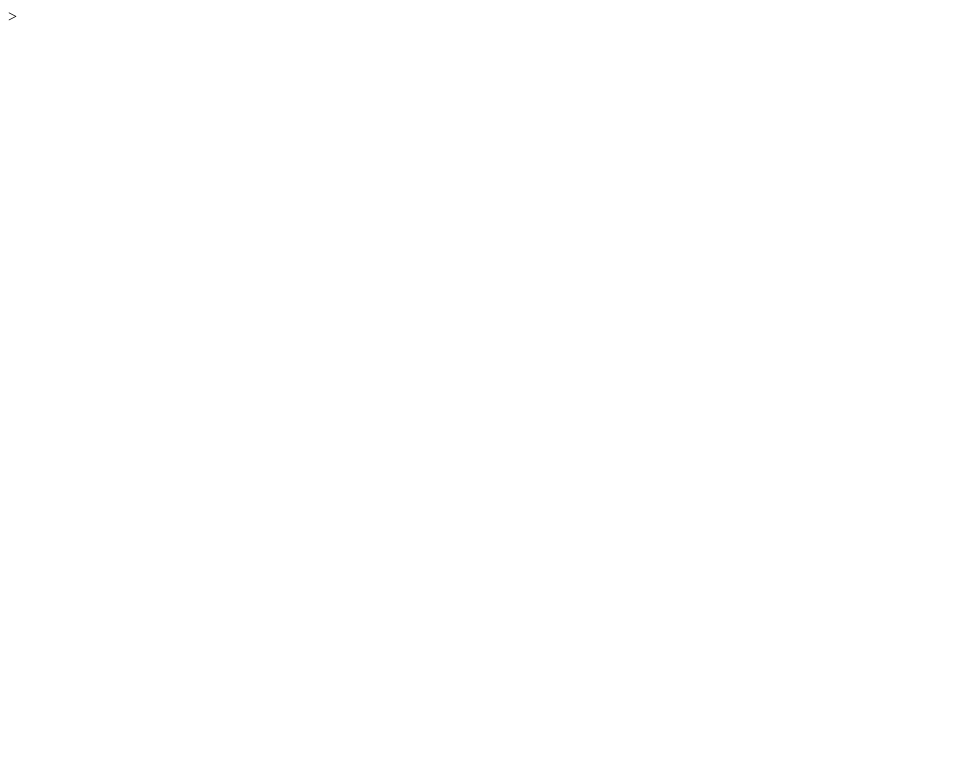
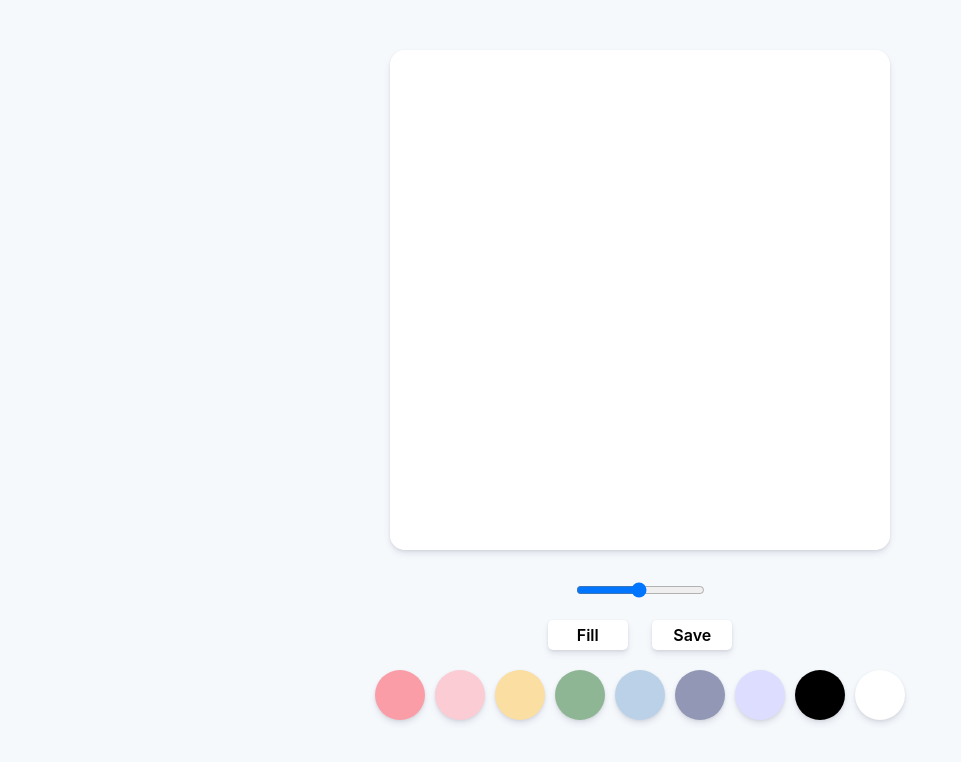
Before and after one commit to sjoleee/paintjs_recap, a plain HTML site: page index.html in a window 1280 px wide. Shown: the whole page, without its empty margins (0-961 px from the left). Drawn offline with Linux system fonts and the light colour scheme.

Commit message:
complete

```diff
--- a/app.js
+++ b/app.js
@@ -0,0 +1,103 @@
+const canvas = document.getElementById("jsCanvas");
+const ctx = canvas.getContext("2d");
+const colors = document.getElementsByClassName("jsColor");
+const range = document.getElementById("jsRange");
+const mode = document.getElementById("jsMode");
+const saveBtn = document.getElementById("jsSave");
+
+const INITIAL_COLOR = "#000000";
+const CANVAS_SIZE = 500;
+
+canvas.width = CANVAS_SIZE;
+canvas.height = CANVAS_SIZE;
+ctx.fillStyle = "white";
+ctx.fillRect(0, 0, CANVAS_SIZE, CANVAS_SIZE);
+ctx.strokeStyle = INITIAL_COLOR;
+ctx.lineWidth = 4;
+ctx.fillStyle = INITIAL_COLOR;
+
+let painting = false;
+let filling = false;
+
+function stopPainting(event) {
+  painting = false;
+}
+
+function startPainting(event) {
+  painting = true;
+}
+
+function onMouseMove(event) {
+  const x = event.offsetX;
+  const y = event.offsetY;
+  if (!painting) {
+    ctx.beginPath();
+    ctx.moveTo(x, y);
+  } else {
+    ctx.lineTo(x, y);
+    ctx.stroke();
+  }
+}
+
+function handleColorClick(event) {
+  const color = event.target.style.backgroundColor;
+  ctx.strokeStyle = color;
+  ctx.fillStyle = color;
+}
+
+function handleCanvasClick(event) {
+  if (filling) ctx.fillRect(0, 0, CANVAS_SIZE, CANVAS_SIZE);
+}
+
+function handleCM(event) {
+  event.preventDefault();
+}
+
+if (canvas) {
+  canvas.addEventListener("mousemove", onMouseMove);
+  canvas.addEventListener("mousedown", startPainting);
+  canvas.addEventListener("mouseup", stopPainting);
+  canvas.addEventListener("mouseleave", stopPainting);
+  canvas.addEventListener("click", handleCanvasClick);
+  canvas.addEventListener("contextmenu", handleCM);
+}
+
+Array.from(colors).forEach(
+  (color) => color,
+  addEventListener("click", handleColorClick)
+);
+
+function handleRangeChange(event) {
+  const size = event.target.value;
+  ctx.lineWidth = size;
+}
+
+if (range) {
+  range.addEventListener("input", handleRangeChange);
+}
+
+function handleModeClick(event) {
+  if (filling === true) {
+    filling = false;
+    mode.innerText = "Fill";
+  } else {
+    filling = true;
+    mode.innerText = "Paint";
+  }
+}
+
+if (mode) {
+  mode.addEventListener("click", handleModeClick);
+}
+
+function handleSaveClick(event) {
+  const image = canvas.toDataURL("image/png");
+  const link = document.createElement("a");
+  link.href = image;
+  link.download = "PaintJS";
+  link.click();
+}
+
+if (saveBtn) {
+  saveBtn.addEventListener("click", handleSaveClick);
+}
--- a/index.html
+++ b/index.html
@@ -2,17 +2,36 @@
 <html lang="en">
 
 <head>
-    <meta charset="UTF-8">
-    <meta http-equiv="X-UA-Compatible" content="IE=edge">
-    <meta name="viewport" content="width=device-width, initial-scale=1.0"> >
+    <meta charset="UTF-8" />
+    <meta http-equiv="X-UA-Compatible" content="IE=edge" />
+    <meta name="viewport" content="width=device-width, initial-scale=1.0" />
     <link rel="stylesheet" href="styles.css" />
     <title>PaintJS</title>
 </head>
 
 <body>
+    <canvas id="jsCanvas" class="canvas"></canvas>
+    <div class="controls">
+        <div class="controls__range">
+            <input type="range" id="jsRange" min="0.1" max="8" value="4" step="0.1" />
+        </div>
+        <div class="controls__btns">
+            <button id="jsMode">Fill</button>
+            <button id="jsSave">Save</button>
+        </div>
+        <div class="controls__colors" id="jsColors">
+            <div class="controls__color jsColor" style="background-color: #fb9da7"></div>
+            <div class="controls__color jsColor" style="background-color: #fcccd4"></div>
+            <div class="controls__color jsColor" style="background-color: #fbdea2"></div>
+            <div class="controls__color jsColor" style="background-color: #8eb695"></div>
+            <div class="controls__color jsColor" style="background-color: #bbd1e8"></div>
+            <div class="controls__color jsColor" style="background-color: #9197b5"></div>
+            <div class="controls__color jsColor" style="background-color: #ddddff"></div>
+            <div class="controls__color jsColor" style="background-color: black"></div>
+            <div class="controls__color jsColor" style="background-color: white"></div>
+        </div>
+    </div>
     <script src="app.js"></script>
-    </script>
-
 </body>
 
 </html>
--- /dev/null
+++ b/reset.css
@@ -0,0 +1,137 @@
+/* http://meyerweb.com/eric/tools/css/reset/
+   v2.0 | 20110126
+   License: none (public domain)
+*/
+
+html,
+body,
+div,
+span,
+applet,
+object,
+iframe,
+h1,
+h2,
+h3,
+h4,
+h5,
+h6,
+p,
+blockquote,
+pre,
+a,
+abbr,
+acronym,
+address,
+big,
+cite,
+code,
+del,
+dfn,
+em,
+img,
+ins,
+kbd,
+q,
+s,
+samp,
+small,
+strike,
+strong,
+sub,
+sup,
+tt,
+var,
+b,
+u,
+i,
+center,
+dl,
+dt,
+dd,
+ol,
+ul,
+li,
+fieldset,
+form,
+label,
+legend,
+table,
+caption,
+tbody,
+tfoot,
+thead,
+tr,
+th,
+td,
+article,
+aside,
+canvas,
+details,
+embed,
+figure,
+figcaption,
+footer,
+header,
+hgroup,
+menu,
+nav,
+output,
+ruby,
+section,
+summary,
+time,
+mark,
+audio,
+video {
+    margin: 0;
+    padding: 0;
+    border: 0;
+    font-size: 100%;
+    font: inherit;
+    vertical-align: baseline;
+}
+
+
+/* HTML5 display-role reset for older browsers */
+
+article,
+aside,
+details,
+figcaption,
+figure,
+footer,
+header,
+hgroup,
+menu,
+nav,
+section {
+    display: block;
+}
+
+body {
+    line-height: 1;
+}
+
+ol,
+ul {
+    list-style: none;
+}
+
+blockquote,
+q {
+    quotes: none;
+}
+
+blockquote:before,
+blockquote:after,
+q:before,
+q:after {
+    content: "";
+    content: none;
+}
+
+table {
+    border-collapse: collapse;
+    border-spacing: 0;
+}
--- a/styles.css
+++ b/styles.css
@@ -0,0 +1,69 @@
+@import "reset.css";
+body {
+    background-color: #f6f9fc;
+    font-family: -apple-system, BlinkMacSystemFont, "Segoe UI", Roboto, Oxygen, Ubuntu, Cantarell, "Open Sans", "Helvetica Neue", sans-serif;
+    display: flex;
+    flex-direction: column;
+    align-items: center;
+    padding-top: 50px;
+}
+
+.canvas {
+    width: 500px;
+    height: 500px;
+    background-color: white;
+    border-radius: 15px;
+    box-shadow: 0 4px 6px rgba(50, 50, 93, 0.11), 0 1px 3px rgba(0, 0, 0, 0.08);
+}
+
+.controls {
+    display: flex;
+    margin: 30px 0px;
+    flex-direction: column;
+    align-items: center;
+}
+
+.controls__colors {
+    display: flex;
+    justify-content: center;
+    width: 600px;
+    height: 50px;
+    gap: 10px;
+}
+
+.controls__color {
+    border-radius: 50%;
+    cursor: pointer;
+    width: 50px;
+    height: 50px;
+    box-shadow: 0 4px 6px rgba(50, 50, 93, 0.11), 0 1px 3px rgba(0, 0, 0, 0.08);
+}
+
+.controls__color:active {
+    transform: scale(0.95);
+}
+
+.controls__btns {
+    margin-bottom: 20px;
+}
+
+.controls__btns button {
+    all: unset;
+    font-weight: 600;
+    margin: 0px 10px;
+    cursor: pointer;
+    background-color: white;
+    width: 80px;
+    height: 30px;
+    border-radius: 5px;
+    text-align: center;
+    box-shadow: 0 4px 6px rgba(50, 50, 93, 0.11), 0 1px 3px rgba(0, 0, 0, 0.08);
+}
+
+.controls__btns button:active {
+    transform: scale(0.95);
+}
+
+.controls__range {
+    margin-bottom: 20px;
+}
```
